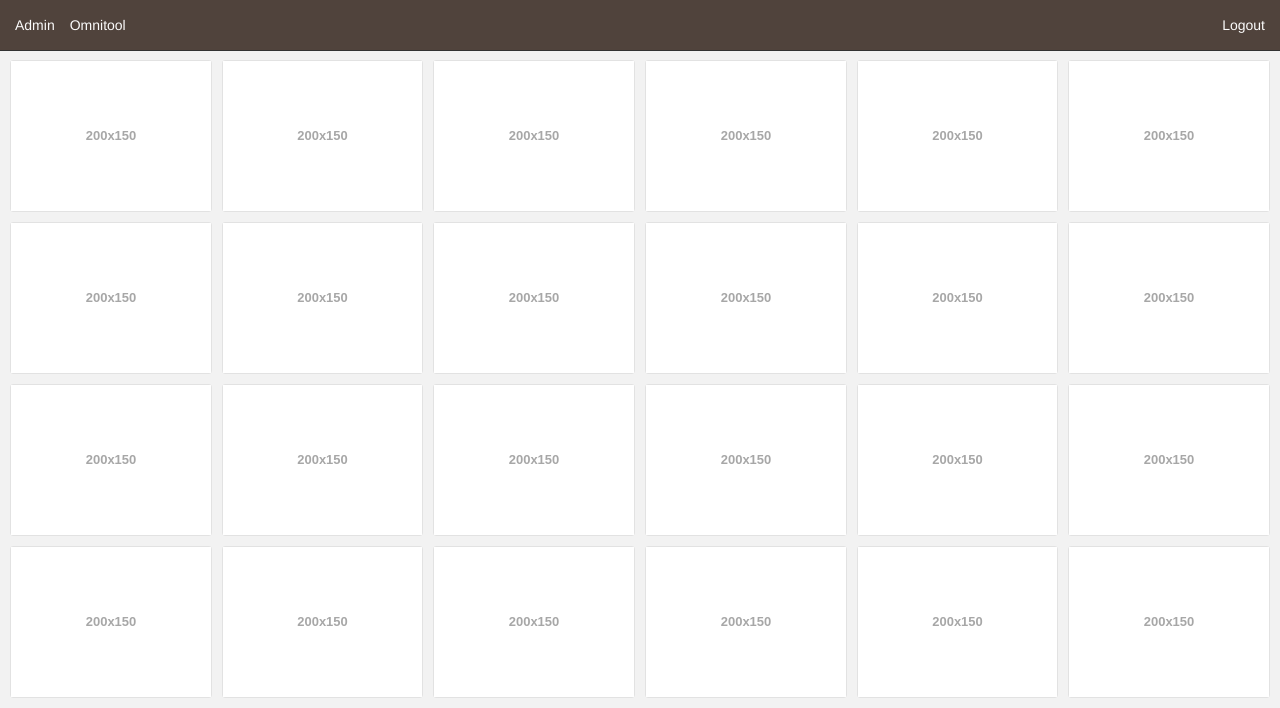
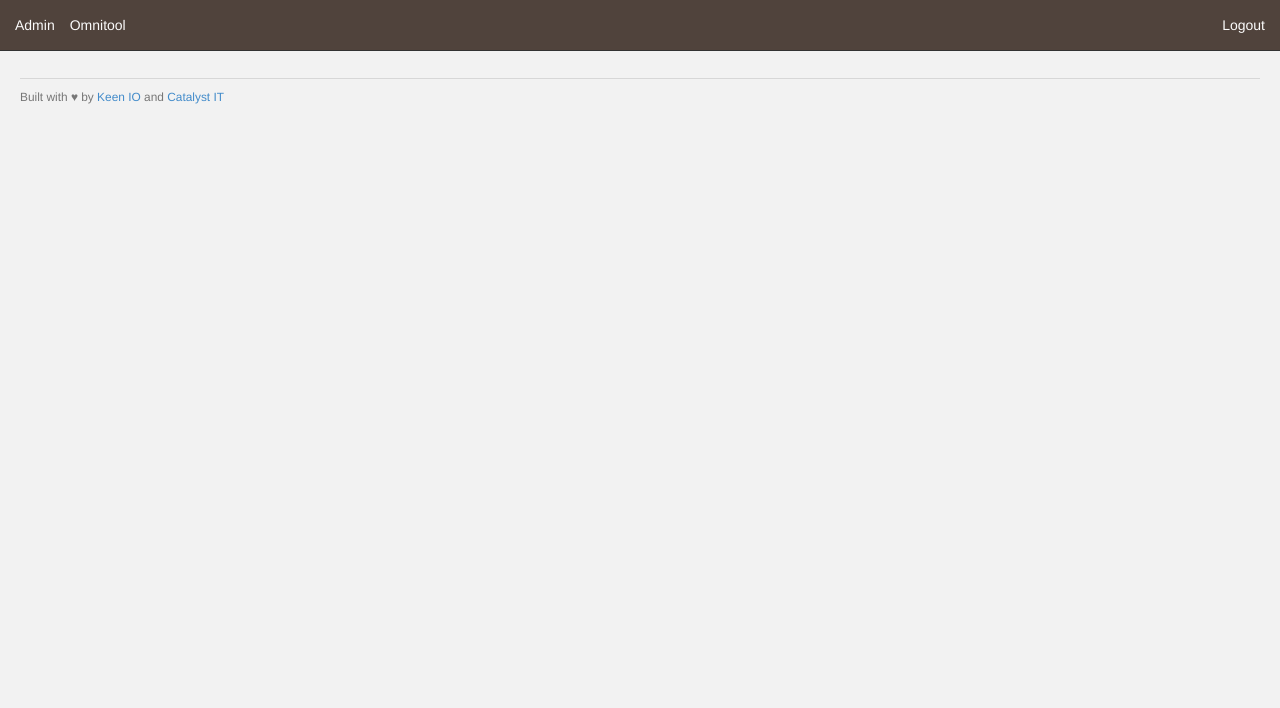
Before and after one commit to jlabusch/wrms-dash-frontend, a Django app: page / in a window 1280 px wide. Shown: the top 708 px of the page. After the commit the page ends 104 px from the top, so only its background shows below. Run offline with Django 3.2, Linux system fonts and the light colour scheme; the visitor is signed in with stand-in values (Sample User, id 1); data that the repository does not hold is empty; a map, chart or similar area stays blank; some libraries are stand-ins or nearby versions.

Commit message:
Make unused index tiles invisible.

```diff
--- a/proxy/templates/index.html
+++ b/proxy/templates/index.html
@@ -74,201 +74,129 @@
   <div class="container-fluid">
     <div class="row">
 
-      <div class="col-sm-2">
-        <div class="chart-wrapper">
-          <img data-src="holder.js/100%x150/white">
-        </div>
-      </div>
+      <div class="col-sm-2"></div>
 
-      <div class="col-sm-2">
-        <div class="chart-wrapper">
-          <img data-src="holder.js/100%x150/white">
-        </div>
-      </div>
+      <div class="col-sm-2"></div>
 
-      <div class="col-sm-2">
-        <div class="chart-wrapper">
-          <img data-src="holder.js/100%x150/white">
-        </div>
-      </div>
+      <div class="col-sm-2"></div>
 
-      <div class="col-sm-2">
-        <div class="chart-wrapper">
-          <img data-src="holder.js/100%x150/white">
-        </div>
-      </div>
+      <div class="col-sm-2"></div>
 
-      <div class="col-sm-2">
-        <div class="chart-wrapper">
-          <img data-src="holder.js/100%x150/white">
-        </div>
-      </div>
+      <div class="col-sm-2"></div>
 
-      <div class="col-sm-2">
-        <div class="chart-wrapper">
-          <img data-src="holder.js/100%x150/white">
-        </div>
-      </div>
+      <div class="col-sm-2"></div>
 
     </div>
 
     <div class="row">
 
-      <div class="col-sm-2">
-        <div class="chart-wrapper">
-          <img data-src="holder.js/100%x150/white">
-        </div>
-      </div>
+      <div class="col-sm-2"></div>
 
-      <div class="col-sm-2">
-        <div class="chart-wrapper">
-          <img data-src="holder.js/100%x150/white">
-        </div>
-      </div>
+      <div class="col-sm-2"></div>
 
-      <div class="col-sm-2">
-        <div class="chart-wrapper">
-          <img data-src="holder.js/100%x150/white">
-        </div>
-      </div>
+      <div class="col-sm-2"></div>
 
-      <div class="col-sm-2">
-        <div class="chart-wrapper">
-          <img data-src="holder.js/100%x150/white">
-        </div>
-      </div>
+      <div class="col-sm-2"></div>
 
-      <div class="col-sm-2">
-        <div class="chart-wrapper">
-          <img data-src="holder.js/100%x150/white">
-        </div>
-      </div>
+      <div class="col-sm-2"></div>
 
-      <div class="col-sm-2">
-        <div class="chart-wrapper">
-          <img data-src="holder.js/100%x150/white">
-        </div>
-      </div>
+      <div class="col-sm-2"></div>
 
     </div>
 
     <div class="row">
 
-      <div class="col-sm-2">
-        <div class="chart-wrapper">
-          <img data-src="holder.js/100%x150/white">
-        </div>
-      </div>
+      <div class="col-sm-2"></div>
 
-      <div class="col-sm-2">
-        <div class="chart-wrapper">
-          <img data-src="holder.js/100%x150/white">
-        </div>
-      </div>
+      <div class="col-sm-2"></div>
 
-      <div class="col-sm-2">
-        <div class="chart-wrapper">
-          <img data-src="holder.js/100%x150/white">
-        </div>
-      </div>
+      <div class="col-sm-2"></div>
 
-      <div class="col-sm-2">
-        <div class="chart-wrapper">
-          <img data-src="holder.js/100%x150/white">
-        </div>
-      </div>
+      <div class="col-sm-2"></div>
 
-      <div class="col-sm-2">
-        <div class="chart-wrapper">
-          <img data-src="holder.js/100%x150/white">
-        </div>
-      </div>
+      <div class="col-sm-2"></div>
 
-      <div class="col-sm-2">
-        <div class="chart-wrapper">
-          <img data-src="holder.js/100%x150/white">
-        </div>
-      </div>
+      <div class="col-sm-2"></div>
 
     </div>
 
     <div class="row">
 
-      <div class="col-sm-2">
-        <div class="chart-wrapper">
-          <img data-src="holder.js/100%x150/white">
-        </div>
-      </div>
+      <div class="col-sm-2"></div>
 
-      <div class="col-sm-2">
-        <div class="chart-wrapper">
-          <img data-src="holder.js/100%x150/white">
-        </div>
-      </div>
+      <div class="col-sm-2"></div>
 
-      <div class="col-sm-2">
-        <div class="chart-wrapper">
-          <img data-src="holder.js/100%x150/white">
-        </div>
-      </div>
+      <div class="col-sm-2"></div>
 
-      <div class="col-sm-2">
-        <div class="chart-wrapper">
-          <img data-src="holder.js/100%x150/white">
-        </div>
-      </div>
+      <div class="col-sm-2"></div>
 
-      <div class="col-sm-2">
-        <div class="chart-wrapper">
-          <img data-src="holder.js/100%x150/white">
-        </div>
-      </div>
+      <div class="col-sm-2"></div>
 
-      <div class="col-sm-2">
-        <div class="chart-wrapper">
-          <img data-src="holder.js/100%x150/white">
-        </div>
-      </div>
+      <div class="col-sm-2"></div>
 
     </div>
 
     <div class="row">
 
-      <div class="col-sm-2">
-        <div class="chart-wrapper">
-          <img data-src="holder.js/100%x150/white">
-        </div>
-      </div>
+      <div class="col-sm-2"></div>
 
-      <div class="col-sm-2">
-        <div class="chart-wrapper">
-          <img data-src="holder.js/100%x150/white">
-        </div>
-      </div>
+      <div class="col-sm-2"></div>
 
-      <div class="col-sm-2">
-        <div class="chart-wrapper">
-          <img data-src="holder.js/100%x150/white">
-        </div>
-      </div>
+      <div class="col-sm-2"></div>
 
-      <div class="col-sm-2">
-        <div class="chart-wrapper">
-          <img data-src="holder.js/100%x150/white">
-        </div>
-      </div>
+      <div class="col-sm-2"></div>
 
-      <div class="col-sm-2">
-        <div class="chart-wrapper">
-          <img data-src="holder.js/100%x150/white">
-        </div>
-      </div>
+      <div class="col-sm-2"></div>
 
-      <div class="col-sm-2">
-        <div class="chart-wrapper">
-          <img data-src="holder.js/100%x150/white">
-        </div>
-      </div>
+      <div class="col-sm-2"></div>
+
+    </div>
+
+    <div class="row">
+
+      <div class="col-sm-2"></div>
+
+      <div class="col-sm-2"></div>
+
+      <div class="col-sm-2"></div>
+
+      <div class="col-sm-2"></div>
+
+      <div class="col-sm-2"></div>
+
+      <div class="col-sm-2"></div>
+
+    </div>
+
+    <div class="row">
+
+      <div class="col-sm-2"></div>
+
+      <div class="col-sm-2"></div>
+
+      <div class="col-sm-2"></div>
+
+      <div class="col-sm-2"></div>
+
+      <div class="col-sm-2"></div>
+
+      <div class="col-sm-2"></div>
+
+    </div>
+
+    <div class="row">
+
+      <div class="col-sm-2"></div>
+
+      <div class="col-sm-2"></div>
+
+      <div class="col-sm-2"></div>
+
+      <div class="col-sm-2"></div>
+
+      <div class="col-sm-2"></div>
+
+      <div class="col-sm-2"></div>
 
     </div>
 
--- a/static/index.js
+++ b/static/index.js
@@ -95,12 +95,14 @@ function draw_tile(org, i, color, count){
     if (count === undefined){
         count = '';
     }
-    $('.chart-wrapper:eq(' + i + ')').html(
-        '<a href="/dashboard/' + org.org_id + '/' + org.systems + '/">' +
-            '<div class="index-tile ' + color + '">' +
-                '<span class="tile-count">' + count + '</span>' +
-                '<span class="tile-name">' + org.name.replace(/ SLA /, ' ').replace(/\d\d\d\d\s?-\s?/, '') + '</span>' +
-            '</div>' +
-        '</a>'
+    $('.col-sm-2:eq(' + i + ')').html(
+        '<div class="chart-wrapper">' +
+            '<a href="/dashboard/' + org.org_id + '/' + org.systems + '/">' +
+                '<div class="index-tile ' + color + '">' +
+                    '<span class="tile-count">' + count + '</span>' +
+                    '<span class="tile-name">' + org.name.replace(/ SLA /, ' ').replace(/\d\d\d\d\s?-\s?/, '') + '</span>' +
+                '</div>' +
+            '</a>' +
+        '</div>'
     );
 }
```
